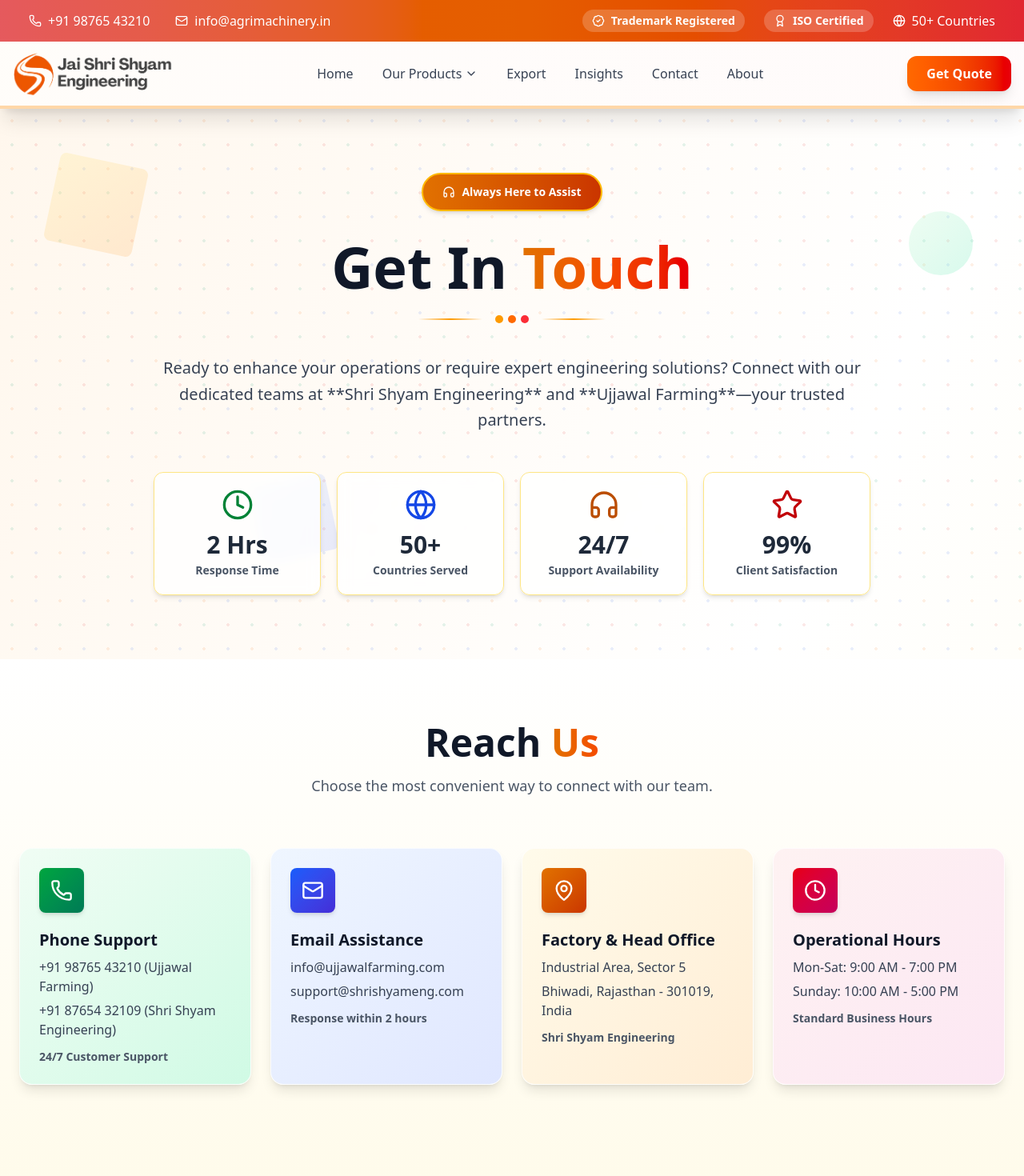
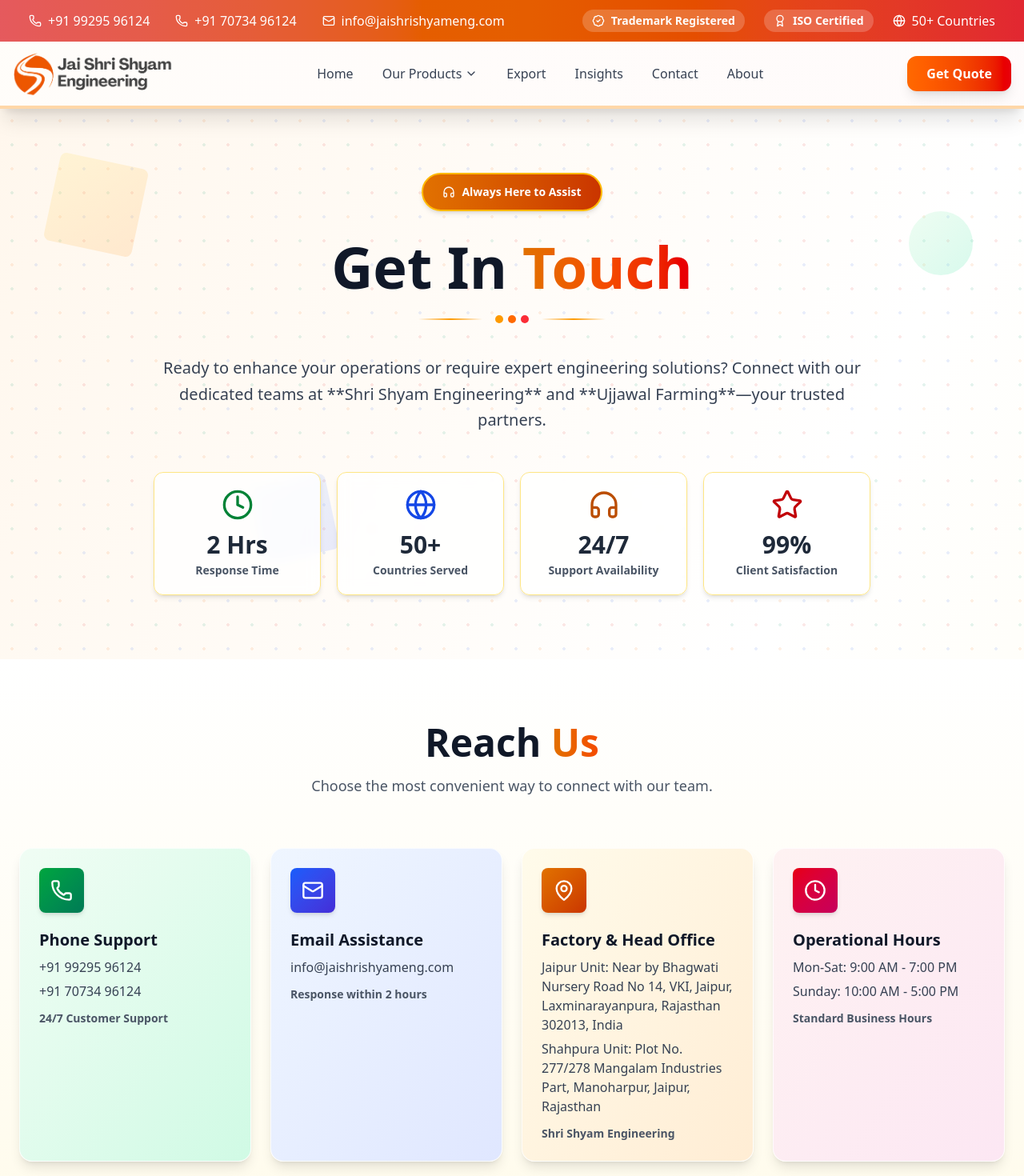
Before and after one commit to jitendraX360Marketing/ujjawal-farming, a Next.js app: page /contact in a window 1280 px wide. Shown: the top 1470 px of the page at 80% size. Built offline with nearby package versions, Linux system fonts and the light colour scheme.

Commit message:
final push

```diff
--- a/app/about/page.tsx
+++ b/app/about/page.tsx
@@ -716,34 +716,27 @@
 
           {/* Contact Information */}
           <div className="grid grid-cols-1 md:grid-cols-3 gap-6 mb-10 max-w-4xl mx-auto">
-            {" "}
-            {/* Reduced gap and margin, smaller max-width */}
+            {/* Jaipur Unit */}
             <div className="group bg-white/10 backdrop-blur-sm rounded-xl p-5 border border-white/20 hover:bg-white/15 transition-all duration-300 hover:scale-105">
-              {" "}
-              {/* Less rounded, reduced padding */}
-              <Phone className="w-8 h-8 text-amber-400 mx-auto mb-3 group-hover:scale-110 transition-transform duration-300" />{" "}
-              {/* Smaller icon, reduced margin */}
-              <h4 className="text-base font-bold text-white mb-1">
-                Call Us
-              </h4>{" "}
-              {/* Reduced font size, reduced margin */}
+              <Phone className="w-8 h-8 text-amber-400 mx-auto mb-3 group-hover:scale-110 transition-transform duration-300" />
+              <h4 className="text-base font-bold text-white mb-1">Call Us</h4>
               <p className="text-amber-100 font-semibold text-sm">
-                +91 9876543210
-              </p>{" "}
-              {/* Reduced font size */}
+                +91 99295 96124<br />+91 70734 96124
+              </p>
             </div>
             <div className="group bg-white/10 backdrop-blur-sm rounded-xl p-5 border border-white/20 hover:bg-white/15 transition-all duration-300 hover:scale-105">
               <Mail className="w-8 h-8 text-amber-400 mx-auto mb-3 group-hover:scale-110 transition-transform duration-300" />
               <h4 className="text-base font-bold text-white mb-1">Email Us</h4>
               <p className="text-amber-100 font-semibold text-sm">
-                info@ujjawalfarming.com
+                info@jaishrishyameng.com
               </p>
             </div>
             <div className="group bg-white/10 backdrop-blur-sm rounded-xl p-5 border border-white/20 hover:bg-white/15 transition-all duration-300 hover:scale-105">
               <MapPin className="w-8 h-8 text-amber-400 mx-auto mb-3 group-hover:scale-110 transition-transform duration-300" />
               <h4 className="text-base font-bold text-white mb-1">Visit Us</h4>
               <p className="text-amber-100 font-semibold text-sm">
-                Jaipur, Rajasthan
+                Jaipur Unit:<br />Near by Bhagwati Nursery Road No 14, VKI, Jaipur, Laxminarayanpura, Rajasthan 302013, India
+                <br /><br />Shahpura Unit:<br />Plot No. 277/278 Mangalam Industries Part, Manoharpur, Jaipur, Rajasthan
               </p>
             </div>
           </div>
--- a/app/contact/page.tsx
+++ b/app/contact/page.tsx
@@ -88,38 +88,35 @@
     {
       icon: Phone,
       title: "Phone Support",
-      details: [
-        "+91 98765 43210 (Ujjawal Farming)",
-        "+91 87654 32109 (Shri Shyam Engineering)",
-      ],
+      details: ["+91 99295 96124", "+91 70734 96124"],
       description: "24/7 Customer Support",
       color: "from-green-600 to-emerald-700",
       bgColor: "from-green-50 to-emerald-100",
     },
     {
       icon: Mail,
-      title: "Email Assistance", // Renamed for professionalism
-      details: ["info@ujjawalfarming.com", "support@shrishyameng.com"],
-      description: "Response within 2 hours", // Shortened description
+      title: "Email Assistance",
+      details: ["info@jaishrishyameng.com"],
+      description: "Response within 2 hours",
       color: "from-blue-600 to-indigo-700",
       bgColor: "from-blue-50 to-indigo-100",
     },
     {
       icon: MapPin,
-      title: "Factory & Head Office", // Renamed for clarity
+      title: "Factory & Head Office",
       details: [
-        "Industrial Area, Sector 5",
-        "Bhiwadi, Rajasthan - 301019, India",
+        "Jaipur Unit: Near by Bhagwati Nursery Road No 14, VKI, Jaipur, Laxminarayanpura, Rajasthan 302013, India",
+        "Shahpura Unit: Plot No. 277/278 Mangalam Industries Part, Manoharpur, Jaipur, Rajasthan",
       ],
-      description: "Shri Shyam Engineering", // More concise
+      description: "Shri Shyam Engineering",
       color: "from-amber-600 to-orange-700",
       bgColor: "from-amber-50 to-orange-100",
     },
     {
       icon: Clock,
-      title: "Operational Hours", // Renamed for professionalism
+      title: "Operational Hours",
       details: ["Mon-Sat: 9:00 AM - 7:00 PM", "Sunday: 10:00 AM - 5:00 PM"],
-      description: "Standard Business Hours", // More concise
+      description: "Standard Business Hours",
       color: "from-red-600 to-pink-700",
       bgColor: "from-red-50 to-pink-100",
     },
@@ -682,17 +679,6 @@
           </div>
         </div>
       </section>
-      <div>
-        <h1>Hello </h1>
-        <Image
-          src={
-            "https://ik.imagekit.io/yourcompany/default-image.jpg?updatedAt=1750404370440"
-          }
-          alt="Image"
-          height={200}
-          width={200}
-        />
-      </div>
     </div>
   );
 }
--- a/components/layout/Footer.tsx
+++ b/components/layout/Footer.tsx
@@ -101,18 +101,20 @@
               <div className="flex items-start space-x-3">
                 <MapPin className="w-5 h-5 text-orange-500 mt-1 flex-shrink-0" />
                 <span className="text-gray-300 text-sm">
-                  Industrial Area, Sector 15
+                  Jaipur Unit:<br />
+                  Near by Bhagwati Nursery Road No 14, VKI, Jaipur, Laxminarayanpura, Rajasthan 302013, India
                   <br />
-                  Punjab, India 141001
+                  Shahpura Unit:<br />
+                  Plot No. 277/278 Mangalam Industries Part, Manoharpur, Jaipur, Rajasthan
                 </span>
               </div>
               <div className="flex items-center space-x-3">
                 <Phone className="w-5 h-5 text-orange-500 flex-shrink-0" />
-                <span className="text-gray-300 text-sm">+91 98765 43210</span>
+                <span className="text-gray-300 text-sm">+91 99295 96124, +91 70734 96124</span>
               </div>
               <div className="flex items-center space-x-3">
                 <Mail className="w-5 h-5 text-orange-500 flex-shrink-0" />
-                <span className="text-gray-300 text-sm">info@agritech.com</span>
+                <span className="text-gray-300 text-sm">info@jaishrishyameng.com</span>
               </div>
               <div className="flex items-center space-x-3">
                 <Truck className="w-5 h-5 text-orange-500 flex-shrink-0" />
--- a/components/layout/Navbar.js
+++ b/components/layout/Navbar.js
@@ -139,11 +139,15 @@
           <div className="flex items-center space-x-8">
             <div className="flex items-center space-x-2 hover:scale-105 transition-transform duration-200">
               <Phone className="w-4 h-4" />
-              <span className="font-medium">+91 98765 43210</span>
+              <span className="font-medium">+91 99295 96124</span>
+            </div>
+            <div className="flex items-center space-x-2 hover:scale-105 transition-transform duration-200">
+              <Phone className="w-4 h-4" />
+              <span className="font-medium">+91 70734 96124</span>
             </div>
             <div className="flex items-center space-x-2 hover:scale-105 transition-transform duration-200">
               <Mail className="w-4 h-4" />
-              <span className="font-medium">info@agrimachinery.in</span>
+              <span className="font-medium">info@jaishrishyameng.com</span>
             </div>
           </div>
           <div className="flex items-center space-x-6">
```
